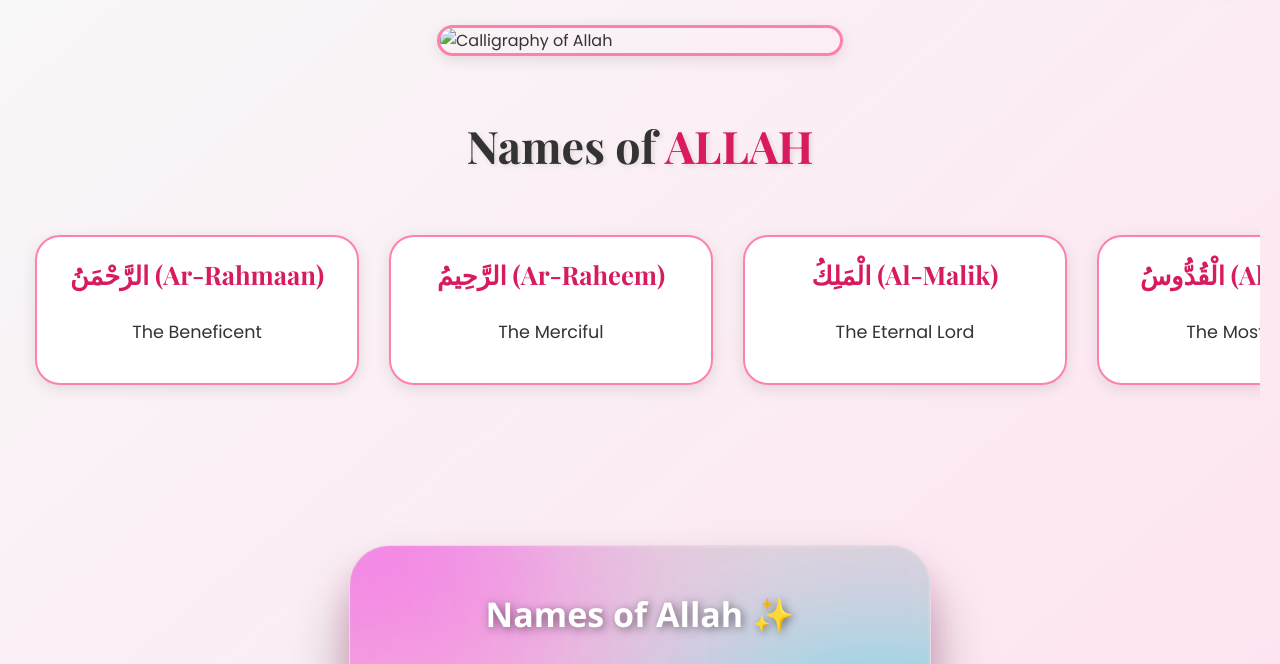
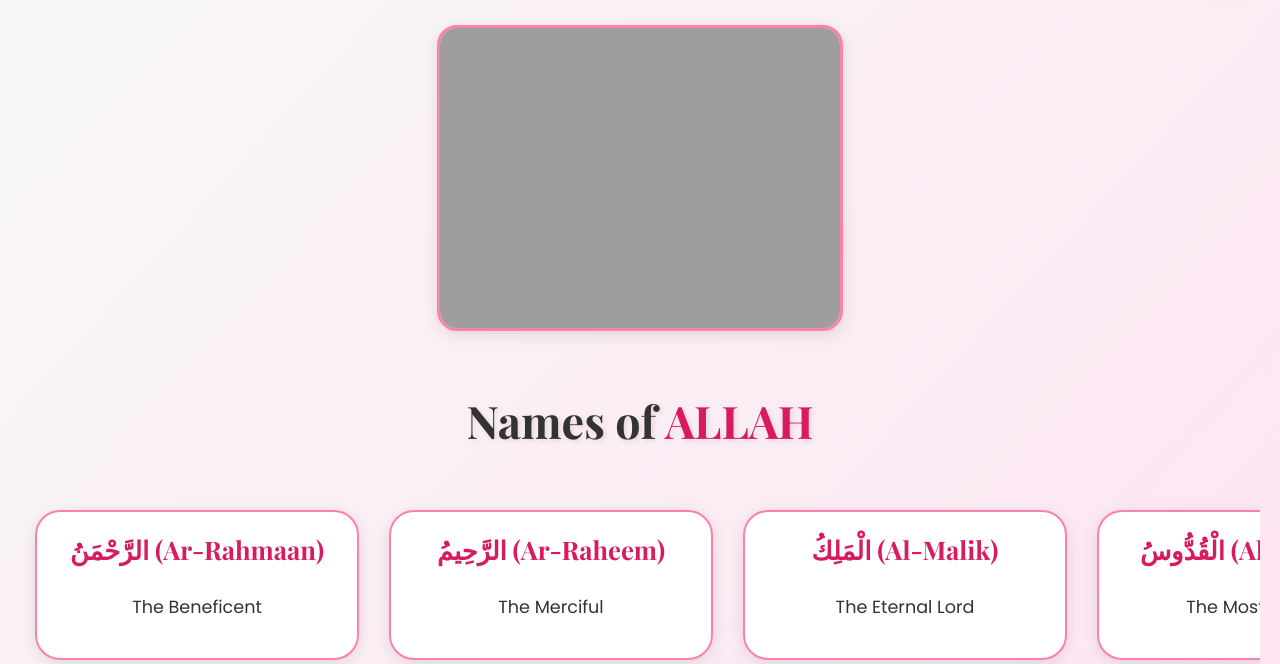
Before and after one commit to dad-manual-coder/Quran, a plain HTML site: page names_of_allah.html in a window 1280 px wide. Shown: the part 75-739 px from the top of the page. Drawn offline with nearby package versions, Linux system fonts and the light colour scheme; the site is published under a folder, as on GitHub Pages, so addresses that start at the root find nothing.

Commit message:
Update names_of_allah.html

```diff
--- a/names_of_allah.html
+++ b/names_of_allah.html
@@ -499,7 +499,7 @@ footer p {
     </div>
 
     <main id="main-content">
-        <img src="/images/Allah.jpg" alt="Calligraphy of Allah" class="allah-image">
+        <img src="images/Allah.jpg" alt="Calligraphy of Allah" class="allah-image">
 
         <h1 class="page-title">Names of <b class="highlight">ALLAH</b></h1>
 
```
